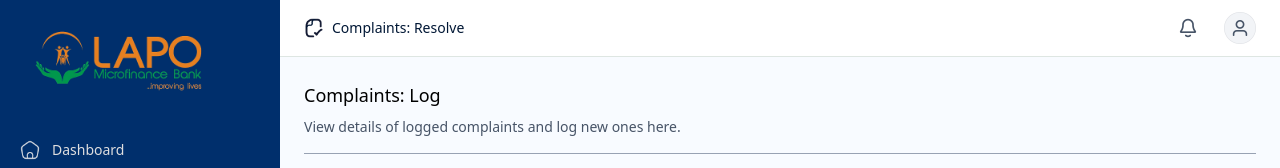
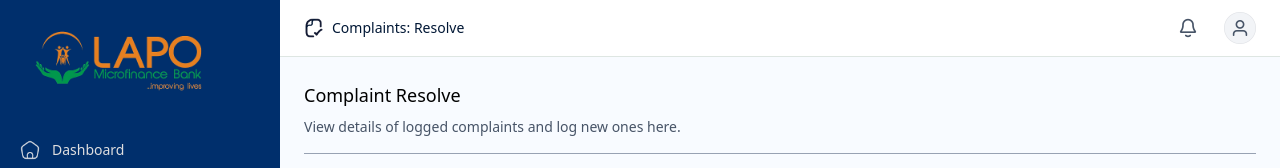
Before and after one commit to alaguton-pako/mercator, a React (Vite) app: page /complaint-resolve/1 in a window 1280 px wide. Shown: the top 168 px of the page. Built offline with nearby package versions, Linux system fonts and the light colour scheme.

Commit message:
prod ready

```diff
--- a/src/components/ComplaintDetail.jsx
+++ b/src/components/ComplaintDetail.jsx
@@ -1,14 +1,16 @@
-import { useParams } from "react-router-dom";
+import { useParams, useLocation } from "react-router-dom";
 import CustomCardLayout from "./CustomCardLayout";
 import { Button } from "@material-tailwind/react";
 
 const ComplaintDetail = () => {
   const { accountNumber } = useParams();
+    const location = useLocation();
+    const isResolvePage = location.pathname.includes("complaint-resolve");
 
   return (
     <CustomCardLayout>
       <div className="flex flex-col gap-2">
-        <h1 className="font-medium text-lg">Complaints: Log</h1>
+        <h1 className="font-medium text-lg">{isResolvePage ? "Complaint Resolve" : "Complaints: Log"}</h1>
         <h5 className="text-sm text-[#475467]">
           View details of logged complaints and log new ones here.
         </h5>
```
